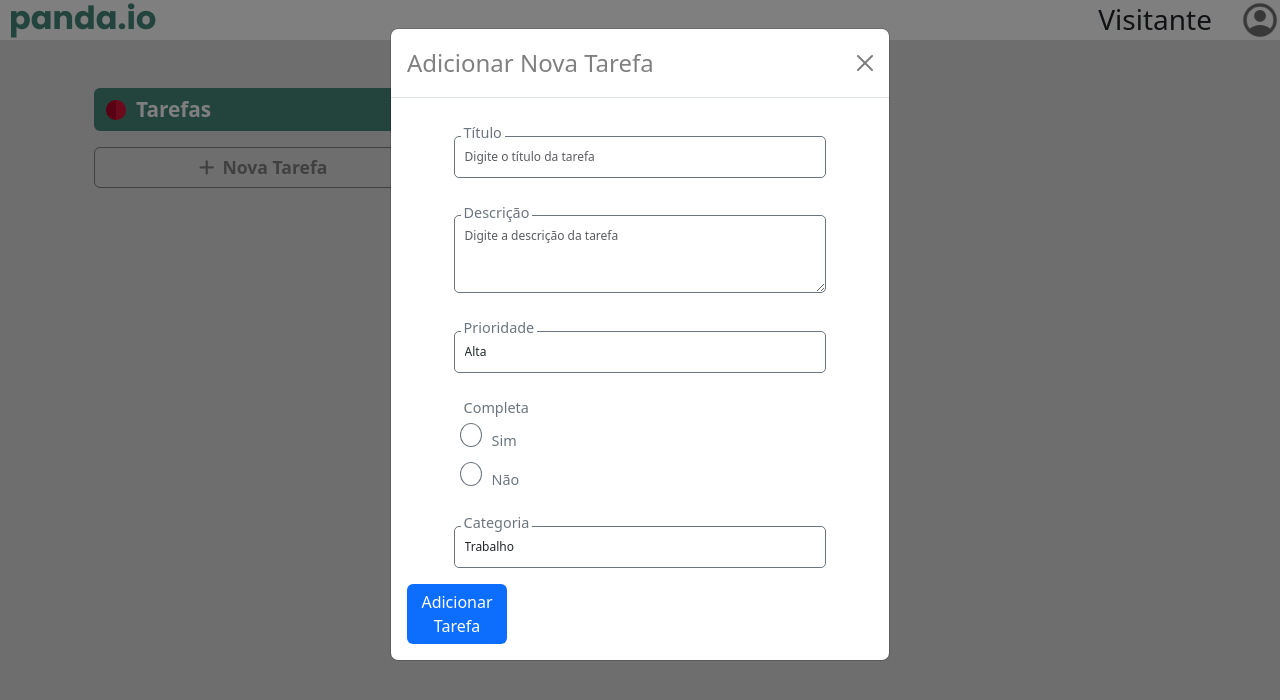
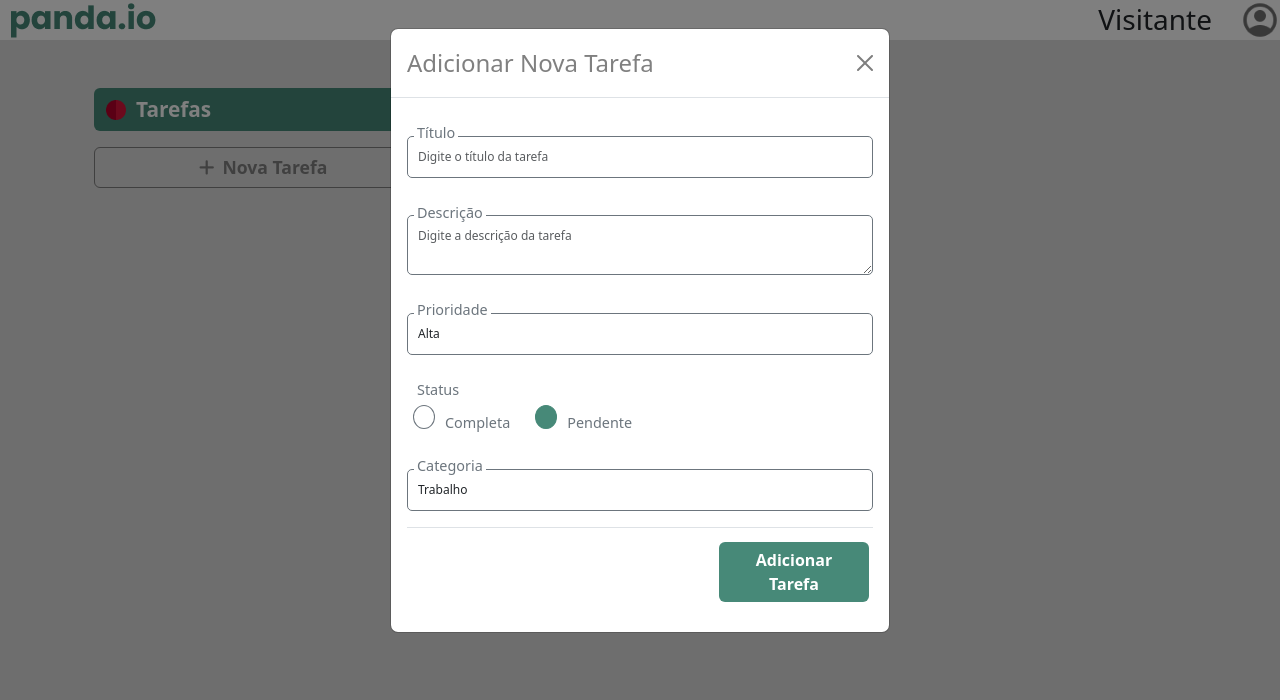
Before and after one commit to andressa-silvaa/to-do-lis-React, a React (Create React App) app: page /tarefas in a window 1280 px wide. Both pictures are taken after a click on the button "Nova Tarefa". Shown: the top 700 px of the page. Built offline with nearby package versions, Linux system fonts and the light colour scheme.

Commit message:
Feat: post tarefa

```diff
--- a/src/paginas/tarefas/Tarefas.css
+++ b/src/paginas/tarefas/Tarefas.css
@@ -168,7 +168,7 @@ form{
 .custom-form-group {
     display: flex;
     flex-direction: column;
-    width: 80%;
+    width: 100%;
     margin: 0 auto;
     margin-bottom: 1rem;
 }
@@ -220,20 +220,9 @@ form{
     justify-content: flex-end;
 }
 
-.custom-button, .custom-button:hover {
-    background-color: #478978;
-    font-weight: 600;
-}
-
-.custom-modal-footer {
-    display: flex;
-    margin: 0;
-    padding: 10px 0px;
-    justify-content: flex-end;
-  }
-
   .custom-button,  .custom-button:hover {
     background-color: #478978;
+    margin: 0;
     font-weight: 600;
     width: 150px;
   }
--- a/src/paginas/tarefas/Tarefas.js
+++ b/src/paginas/tarefas/Tarefas.js
@@ -13,20 +13,25 @@ function Tarefas() {
   const [showMenu, setShowMenu] = useState(null);
   const [showModal, setShowModal] = useState(false);
   const [formData, setFormData] = useState({
-    title: '',
-    description: '',
-    priority: 'alta',
-    complete: 'nao',
-    category: '',
+    titulo: '',
+    descricao: '',
+    prioridade: 'alta',
+    completa: false,
+    categoria: '',
   });
-  const [tasks, setTasks] = useState([]); // Estado para armazenar as tarefas recebidas da API
+  const [tasks, setTasks] = useState([]);
+  const [errors, setErrors] = useState({
+    titulo: '',
+    descricao: '',
+    completa: ''
+  });
+  const [alert, setAlert] = useState({ show: false, message: '', type: 'danger' });
   const menuRef = useRef(null);
 
   const navigate = useNavigate();
-  const { token } = useUser(); // Use o token do contexto
+  const { token } = useUser();
 
   useEffect(() => {
-    // Fazer a requisição para listar as tarefas
     const fetchTasks = async () => {
       try {
         if (!token) {
@@ -48,7 +53,7 @@ function Tarefas() {
     };
 
     fetchTasks();
-  }, [token]); // Adicione o token às dependências
+  }, [token]);
 
   const handleMenuToggle = (index) => {
     setShowMenu(showMenu === index ? null : index);
@@ -70,33 +75,115 @@ function Tarefas() {
   };
 
   const handleShowModal = () => setShowModal(true);
-  const handleCloseModal = () => setShowModal(false);
+  const handleCloseModal = () => {
+    setShowModal(false);
+    setFormData({
+      titulo: '',
+      descricao: '',
+      prioridade: 'alta',
+      completa: false,
+      categoria: '',
+    });
+    setErrors({
+      titulo: '',
+      descricao: '',
+      completa: ''
+    });
+  };
+
+  const validate = () => {
+    let isValid = true;
+    const newErrors = {
+      titulo: '',
+      descricao: '',
+      completa: ''
+    };
+
+    if (formData.titulo.length < 3 || formData.titulo.length > 100) {
+      newErrors.titulo = 'O título deve ter entre 3 e 100 caracteres.';
+      isValid = false;
+    }
+
+    if (formData.descricao.length < 10 || formData.descricao.length > 500) {
+      newErrors.descricao = 'A descrição deve ter entre 10 e 500 caracteres.';
+      isValid = false;
+    }
+
+    if (typeof formData.completa !== 'boolean') {
+      newErrors.completa = 'O campo completa deve ser um valor booleano (true ou false).';
+      isValid = false;
+    }
+
+    setErrors(newErrors);
+    return isValid;
+  };
 
   const handleChange = (e) => {
     const { name, value } = e.target;
     setFormData({ ...formData, [name]: value });
   };
 
-  const handleSubmit = (e) => {
-    e.preventDefault();
-    // Aqui você pode adicionar a lógica para salvar a nova tarefa
-    console.log(formData);
-    handleCloseModal();
+  const handleRadioChange = (e) => {
+    setFormData({ ...formData, completa: e.target.value === 'true' });
   };
 
-  // Defina as categorias, ou substitua pela importação se for o caso
-  const categories = ['Trabalho', 'Pessoal', 'Estudo'];
+  const handleSubmit = async (e) => {
+    e.preventDefault();
+
+    const isValid = validate();
+    if (!isValid) {
+      setAlert({ show: true, message: 'Há campos inválidos. Por favor, corrija-os.', type: 'danger' });
+      setTimeout(() => {
+        setAlert({ show: false });
+      }, 3000); // Alerta some após 3 segundos
+      return;
+    }
+
+    try {
+      if (!token) {
+        console.error('Token não encontrado no contexto');
+        return;
+      }
+      const response = await axios.post('https://to-do-list-api-eight.vercel.app/tarefa', formData, {
+        headers: {
+          Authorization: `Bearer ${token}`
+        }
+      });
+
+      console.log('Tarefa adicionada com sucesso:', response.data);
+      setTasks(prevTasks => [response.data, ...prevTasks]);
+      handleCloseModal();
+      setAlert({ show: true, message: 'Tarefa adicionada com sucesso!', type: 'success' });
+      setTimeout(() => {
+        setAlert({ show: false });
+      }, 3000); // Alerta some após 3 segundos
+    } catch (error) {
+      console.error('Erro ao adicionar a tarefa:', error);
+      setAlert({ show: true, message: 'Ocorreu um erro ao adicionar a tarefa: ' + (error.response?.data?.mensagem || error.message), type: 'danger' });
+      setTimeout(() => {
+        setAlert({ show: false });
+      }, 3000); // Alerta some após 3 segundos
+    }
+  };
+
+  const categories = ['Trabalho', 'Pessoal', 'Estudo','Casa','Saúde','Compras','Projetos','Eventos','Finanças','Lazer','Outro'];
+
 
   return (
     <div className="container mt-5">
-      {/* Botões de filtros */}
+      {alert.show && (
+        <div className={`alert alert-${alert.type} alert-dismissible fade show fixed-top top-right`} role="alert">
+          {alert.message}
+          <button type="button" className="btn-close" onClick={() => setAlert({ ...alert, show: false })} aria-label="Close"></button>
+        </div>
+      )}
       <div className="row mb-3">
         <div className="col-md-12">
           <button className="btn btn-primary tarefas-pendentes">
-            <img src={pendenteImg} alt="icon" className='pendenteImg' />Tarefas
+            <img src={pendenteImg} alt="ícone" className='pendenteImg' />Tarefas
           </button>
           <button className="btn btn-primary tarefas-completas" onClick={handleCompleteClick}>
-            <img src={validoImg} alt="icon" className='validoImg' />Tarefas Completas
+            <img src={validoImg} alt="ícone" className='validoImg' />Tarefas Completas
           </button>
         </div>
         <div className="col-md-12 d-flex justify-content-start mt-3">
@@ -106,17 +193,16 @@ function Tarefas() {
         </div>
       </div>
 
-      {/* Cartões de tarefas dinâmicos */}
       <div className="card-container row">
-        {tasks.map((task, index) => (
+        {tasks.map((task) => (
           <div className="col-md-4" key={task.id}>
             <div className="task-card">
               <div className="d-flex justify-content-between align-items-center position-relative">
                 <h5 className="task-title">{task.titulo}</h5>
-                <button className="btn btn-light mais" onClick={() => handleMenuToggle(index)}>
+                <button className="btn btn-light mais" onClick={() => handleMenuToggle(task.id)}>
                   <i className="fas fa-ellipsis-h"></i>
                 </button>
-                {showMenu === index && (
+                {showMenu === task.id && (
                   <div className="task-menu" ref={menuRef}>
                     <button className="btn btn-danger"><i className="fas fa-trash"></i></button>
                     <button className="btn btn-success"><i className="fas fa-check"></i></button>
@@ -142,92 +228,112 @@ function Tarefas() {
         ))}
       </div>
 
-      {/* Modal para adicionar tarefa */}
       <Modal show={showModal} onHide={handleCloseModal}>
         <Modal.Header closeButton>
           <Modal.Title>Adicionar Nova Tarefa</Modal.Title>
         </Modal.Header>
         <Modal.Body>
           <Form onSubmit={handleSubmit}>
-            <Form.Group className="custom-form-group" controlId="formTitle">
+            <Form.Group className="custom-form-group" controlId="formTitulo">
               <Form.Label>Título</Form.Label>
               <Form.Control
                 type="text"
                 placeholder="Digite o título da tarefa"
-                name="title"
-                value={formData.title}
+                name="titulo"
+                value={formData.titulo}
                 onChange={handleChange}
+                isInvalid={!!errors.titulo}
                 required
               />
+              <Form.Control.Feedback type="invalid">
+                {errors.titulo}
+              </Form.Control.Feedback>
             </Form.Group>
 
-            <Form.Group className="custom-form-group" controlId="formDescription">
+            <Form.Group className="custom-form-group" controlId="formDescricao">
               <Form.Label>Descrição</Form.Label>
               <Form.Control
                 as="textarea"
-                rows={3}
                 placeholder="Digite a descrição da tarefa"
-                name="description"
-                value={formData.description}
+                name="descricao"
+                value={formData.descricao}
                 onChange={handleChange}
+                isInvalid={!!errors.descricao}
                 required
               />
+              <Form.Control.Feedback type="invalid">
+                {errors.descricao}
+              </Form.Control.Feedback>
             </Form.Group>
 
-            <Form.Group className="custom-form-group" controlId="formPriority">
+            <Form.Group className="custom-form-group" controlId="formPrioridade">
               <Form.Label>Prioridade</Form.Label>
               <Form.Control
                 as="select"
-                name="priority"
-                value={formData.priority}
+                name="prioridade"
+                value={formData.prioridade}
                 onChange={handleChange}
                 required
               >
                 <option value="alta">Alta</option>
-                <option value="média">Média</option>
+                <option value="media">Média</option>
                 <option value="baixa">Baixa</option>
               </Form.Control>
             </Form.Group>
 
-            <Form.Group className="custom-form-group" controlId="formComplete">
-              <Form.Label>Completa</Form.Label>
+            <Form.Group className="custom-form-group" controlId="formCompleta">
+              <Form.Label>Status</Form.Label>
+              <div>
                 <Form.Check
+                  inline
                   type="radio"
-                label="Sim"
-                name="complete"
-                value="sim"
-                checked={formData.complete === 'sim'}
-                onChange={handleChange}
-                required
+                  label="Completa"
+                  name="completa"
+                  value="true"
+                  checked={formData.completa === true}
+                  onChange={handleRadioChange}
                 />
                 <Form.Check
+                  inline
                   type="radio"
-                label="Não"
-                name="complete"
-                value="não"
-                checked={formData.complete === 'não'}
-                onChange={handleChange}
+                  label="Pendente"
+                  name="completa"
+                  value="false"
+                  checked={formData.completa === false}
+                  onChange={handleRadioChange}
                 />
+              </div>
+              {errors.completa && (
+                <div className="invalid-feedback d-block">
+                  {errors.completa}
+                </div>
+              )}
             </Form.Group>
 
-            <Form.Group className="custom-form-group" controlId="formCategory">
+            <Form.Group className="custom-form-group" controlId="formCategoria">
               <Form.Label>Categoria</Form.Label>
               <Form.Control
                 as="select"
-                name="category"
-                value={formData.category}
+                name="categoria"
+                value={formData.categoria}
                 onChange={handleChange}
                 required
               >
-                {categories.map((category, index) => (
-                  <option key={index} value={category}>{category}</option>
+                {categories.map((category) => (
+                  <option key={category} value={category}>
+                    {category}
+                  </option>
                 ))}
               </Form.Control>
             </Form.Group>
 
-            <Button variant="primary" type="submit">
+            <Modal.Footer className="custom-modal-footer">
+              <div className="d-flex justify-content-end">
+                <Button variant="dark" type="submit" className="custom-button">
                   Adicionar Tarefa
                 </Button>
+              </div>
+            </Modal.Footer>
           </Form>
         </Modal.Body>
       </Modal>
```
Lines whose indentation alone changed are shown as unchanged.
